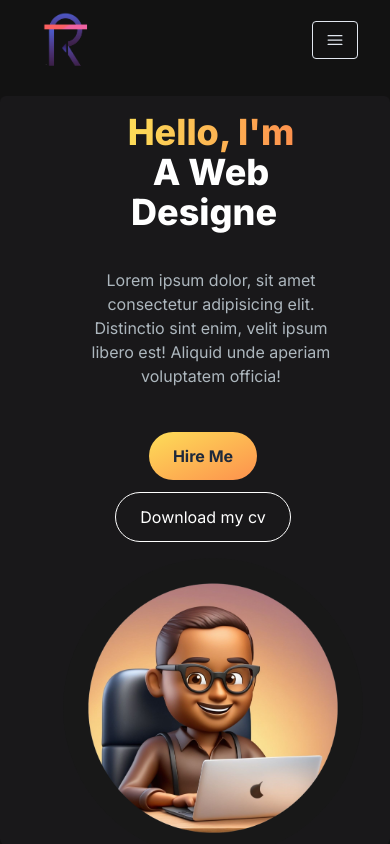
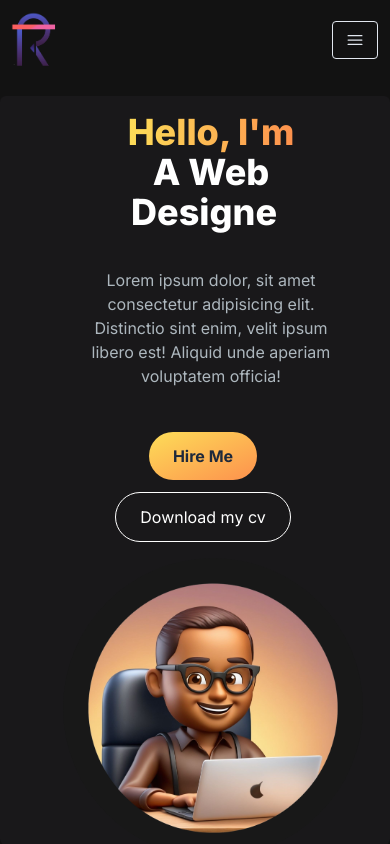
Before and after one commit to mohanty-ritesh/portfolio_website, a Next.js app: page / in a window 390 px wide. Shown: the top 844 px of the page. Built offline with nearby package versions, Linux system fonts and the light colour scheme.

Commit message:
some change in nav2

```diff
--- a/app/Components/NavBar.jsx
+++ b/app/Components/NavBar.jsx
@@ -18,14 +18,14 @@ const NavBar = () => {
   const [navbarOpen, setNavbarOpen] = useState(false);
 
   return (
-    <nav className="fixed top-0 left-0 right-0 z-10 bg-inherit px-8">
+    <nav className="fixed top-0 left-0 right-0 z-10 bg-inherit  xl:px-8">
       <div className="flex flex-wrap items-center justify-between mx-auto xl:px-4 py-2">
         {/* Replace with your logo image */}
-        <Link href="/" className="w-auto">
-          <img src="/Images/logo.png" alt="Your Logo" className="w-auto h-16 md:h-24 " />
+        <Link href="/" className="w-auto ">
+          <img src="/Images/logo.png" alt="Your Logo" className="w-auto h-16 sm:px-5 md:h-24 " />
         </Link>
 
-        <motion.div initial={{opacity:0}} animate={{opacity:1}} transition={{duration:0.3}} className="mobile-menu block md:hidden">
+        <motion.div initial={{opacity:0}} animate={{opacity:1}} transition={{duration:0.3}} className="mobile-menu block md:hidden mr-3">
           {navbarOpen ? (
             <button
               onClick={() => setNavbarOpen(false)}
```
